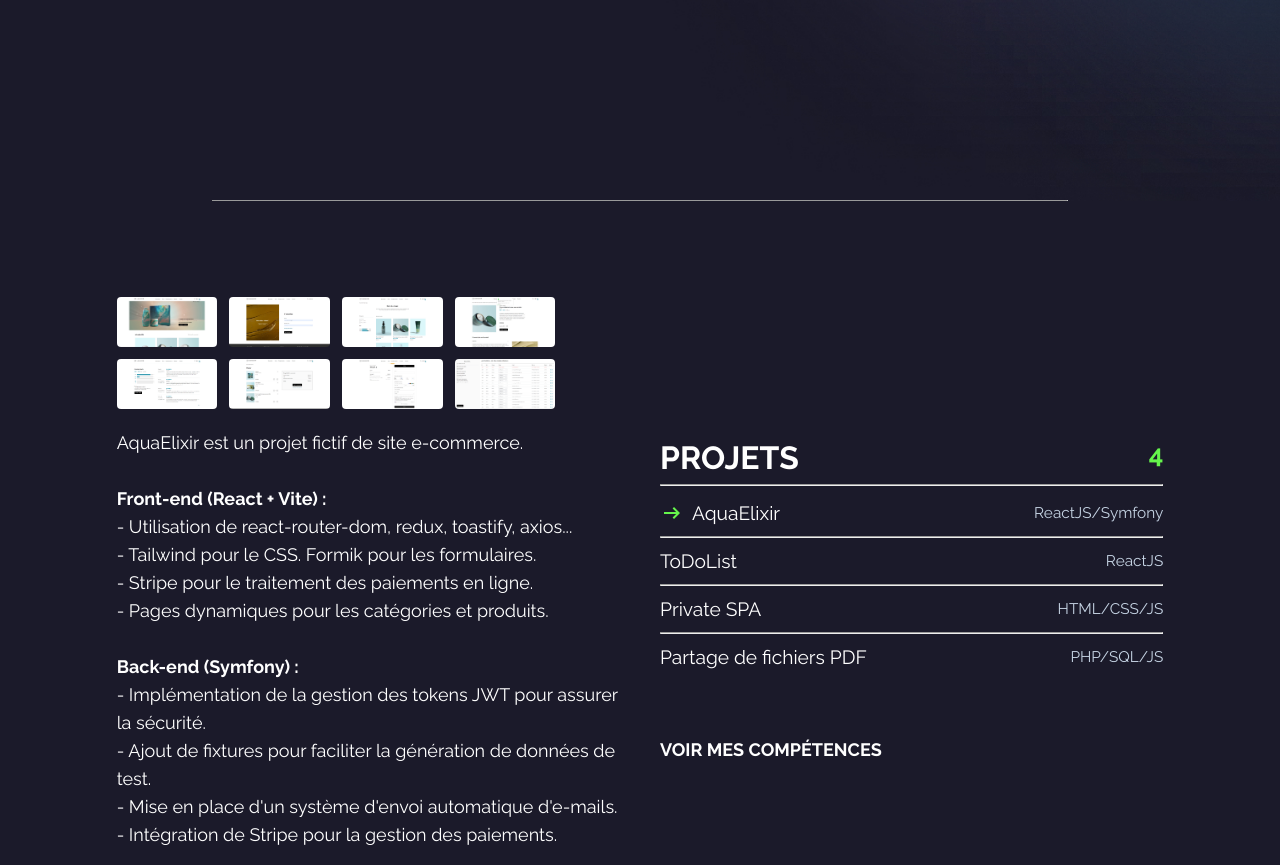
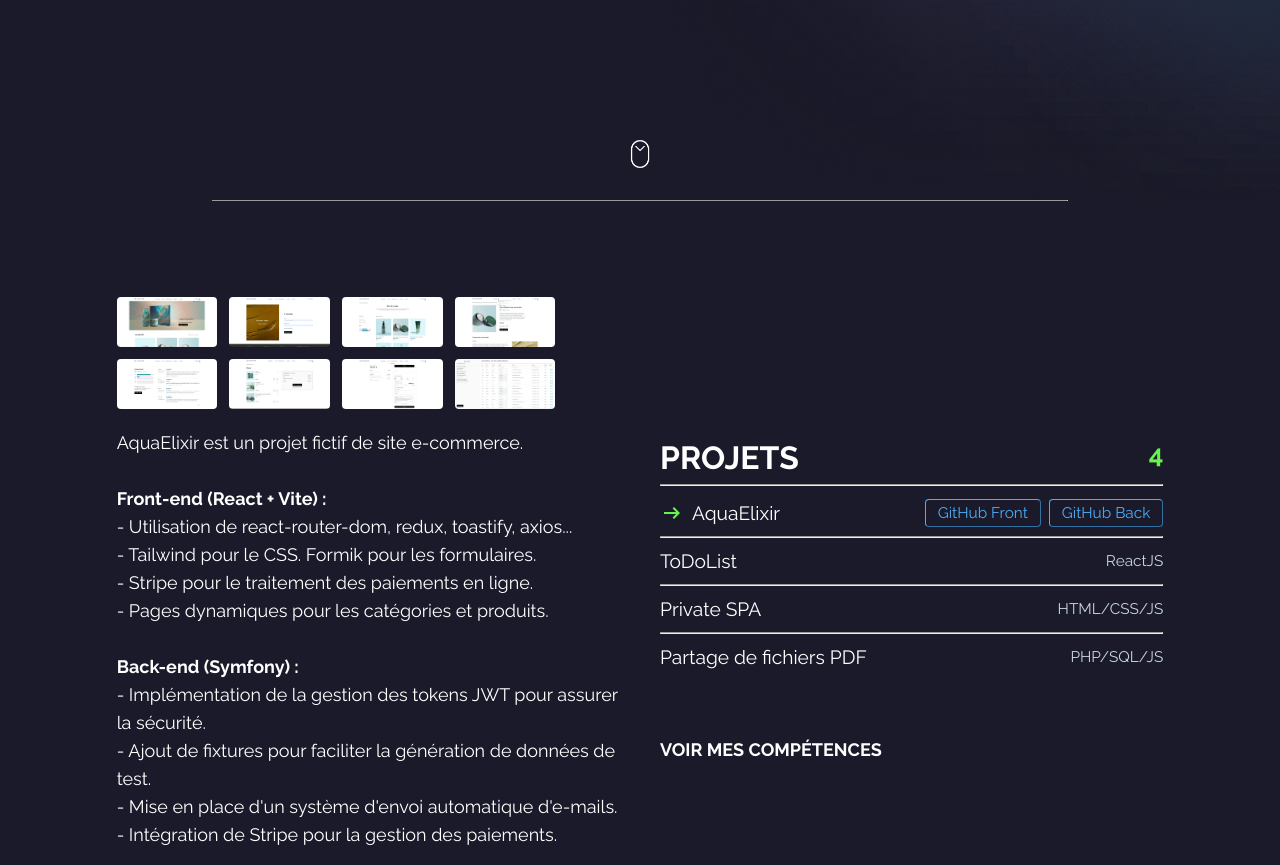
Before and after one commit to JeremyB60/jeremyballin-portfolio, a React (Vite) app: page / in a window 1280 px wide. Shown: the part 600-1465 px from the top of the page. Built offline with nearby package versions, Linux system fonts and the light colour scheme.

Commit message:
Ajout icone scroll down sur l'accueil Ajout lien github du projet AquaElixir

```diff
--- a/src/components/About.jsx
+++ b/src/components/About.jsx
@@ -18,6 +18,21 @@ const About = () => {
 
   return (
     <div id="a-propos" className="customBackground">
+        <a
+          href="#mes-projets"
+          style={{
+            position: "absolute",
+            left: "50%",
+            bottom: "0%",
+            transform: "translate(-50%, -50%)",
+          }}
+        >
+          <img
+            src="../../public/images/down.webp"
+            alt="Scroll down"
+            className="h-10"
+          />
+        </a>
       <section className="max-w-screen-2xl h-screen flex items-center px-3 mx-auto">
         <div className="w-11/12 md:w-5/6 mx-auto gap-5 md:gap-0 flex flex-col-reverse md:flex-row">
           <div className="w-full lg:w-2/3 flex flex-col">
--- a/src/components/Projects.jsx
+++ b/src/components/Projects.jsx
@@ -110,6 +110,8 @@ const Projects = () => {
       ),
       siteLink: "",
       githubLink: "",
+      githubFrontLink: "https://github.com/JeremyB60/AquaElixir_Front",
+      githubBackLink: "https://github.com/JeremyB60/AquaElixir_Back",
     },
     {
       title: "ToDoList",
@@ -260,7 +262,9 @@ const Projects = () => {
                         </div>
                       )}
                     <div className="flex w-full justify-between items-center">
-                      <span className="lg:text-[1.5vw] text-[18px] my-1">{project.title}</span>
+                      <span className="lg:text-[1.5vw] text-[18px] my-1 mr-2">
+                        {project.title}
+                      </span>
                       <div className="flex gap-2">
                         {project.siteLink && (
                           <a
@@ -293,11 +297,40 @@ const Projects = () => {
                               )}
                           </a>
                         )}
+                        {project.githubFrontLink && (
+                          <a
+                            href={project.githubFrontLink}
+                            target="_blank"
+                            rel="noopener noreferrer"
+                            className="no-underline text-customGreen"
+                          >
+                            {selectedProject &&
+                              selectedProject.title === project.title && (
+                                <button className="cursor-pointer text-customSkyBlue xl:text-[1.2vw] text-[15px] hover:text-white bg-transparent hover:bg-customSkyBlue border border-customSkyBlue px-3 py-1 rounded">
+                                  GitHub Front
+                                </button>
+                              )}
+                          </a>
+                        )}
+                        {project.githubBackLink && (
+                          <a
+                            href={project.githubBackLink}
+                            target="_blank"
+                            rel="noopener noreferrer"
+                            className="no-underline text-customGreen"
+                          >
+                            {selectedProject &&
+                              selectedProject.title === project.title && (
+                                <button className="cursor-pointer text-customSkyBlue xl:text-[1.2vw] text-[15px] hover:text-white bg-transparent hover:bg-customSkyBlue border border-customSkyBlue px-3 py-1 rounded">
+                                  GitHub Back
+                                </button>
+                              )}
+                          </a>
+                        )}
                       </div>
                       {!(
                         selectedProject &&
-                        selectedProject.title === project.title &&
-                        selectedProject.siteLink !== ""
+                        selectedProject.title === project.title
                       ) && (
                         <span className="text-customLightBlue xl:text-[1.2vw] text-[15px]">
                           {project.category}
--- a/src/components/style.css
+++ b/src/components/style.css
@@ -6,9 +6,9 @@
 }
 
 * {
-  scroll-behavior: smooth;
   font-family: "Raleway", sans-serif;
   color: white;
+  scroll-behavior: smooth;
 }
 
 /* A PROPOS */
```
Also changed, not shown: public/images/down.webp (added).
